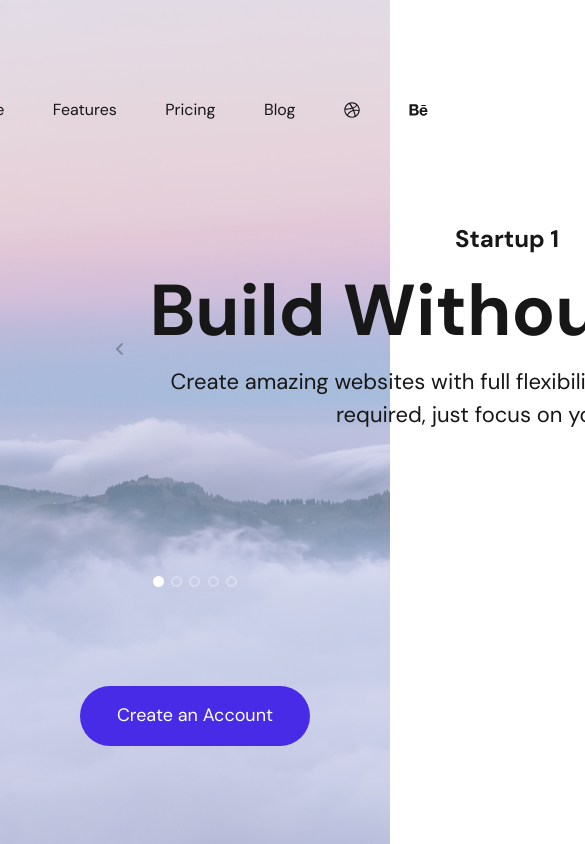
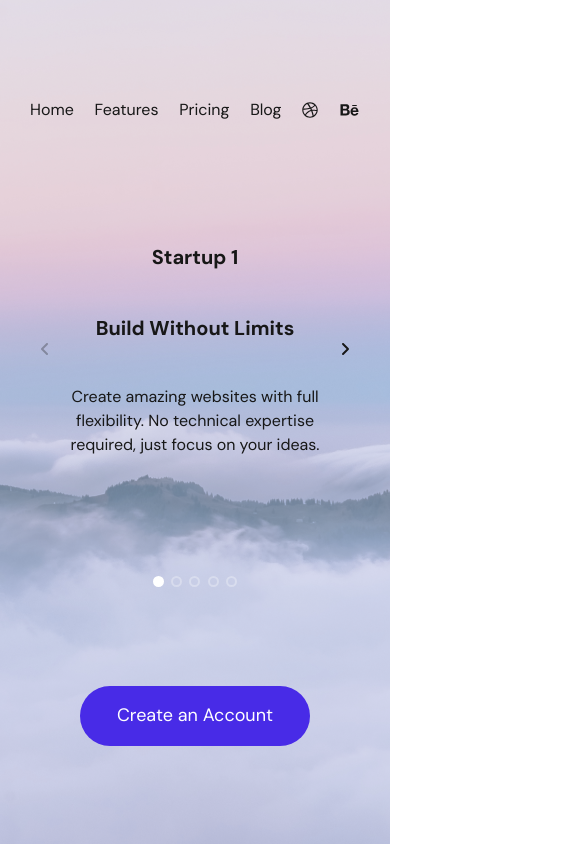
Before and after one commit to JaiKumarSuther/tailwind-nextjs-practice, a Next.js app: page / in a window 390 px wide. Shown: the top 844 px of the page, 585 px wide, since content can reach past the window. Built offline with nearby package versions, Linux system fonts and the light colour scheme.

Commit message:
updated a bit

```diff
--- a/src/app/page.tsx
+++ b/src/app/page.tsx
@@ -36,10 +36,11 @@ export default function Home() {
     },
     {
       title: "Startup 5",
-      heading: "Seamless Integration",
+      heading: "Forget About Code",
       description:
-        "Integrate your favorite tools and services effortlessly to build a powerful and scalable product.",
-    },
+        "Startup Framework gives you complete freedom over your creative process — you don't have to think about any technical aspects. There are no limits and absolutely no coding.",
+
+    }
   ];
 
   const nextSlide = () => {
@@ -73,8 +74,8 @@ export default function Home() {
 
 
   return (
-    <div className="flex flex-col items-center justify-evenly bg-blue-100 h-[100vh] w-[100vw] px-[115px] bg-[url(/Image.png)]" >
-      <ul className="flex justify-between w-[469px] items-center">
+    <div className="flex flex-col items-center justify-evenly bg-blue-100 h-[100vh] w-[100%] px-[40px] lg:px-[115px] md:px-[65px] bg-[url(/Image.png)]" >
+      <ul className="flex justify-between w-[330px] sm:w-[370px] md:w-[400px] lg:w-[469px] items-center">
         <li className="cursor-pointer">Home</li>
         <li className="cursor-pointer">Features</li>
         <li className="cursor-pointer">Pricing</li>
@@ -82,14 +83,14 @@ export default function Home() {
         <FontAwesomeIcon icon={faDribbble} className="w-[16px] cursor-pointer" />
         <FontAwesomeIcon icon={faBehance} className="w-[21px] cursor-pointer" />
       </ul>
-      <div className="flex gap-3.5 items-center w-[100%] justify-between" >
+      <div className="flex gap-3.5 items-center w-[100%] " >
         <FontAwesomeIcon icon={faAngleLeft} className={`h-[35px] w-[11px] cursor-pointer
         ${slideNumber === 0 ? "opacity-30": "opacity-100"}`}
         onClick={prevSlide}/>
-        <div className="flex flex-col items-center justify h-[257px]">
-          <h3 className="text-[24px] font-bold">{slides[slideNumber].title}</h3>
-          <h1 className="text-[72px] font-bold">{slides[slideNumber].heading}</h1>
-          <p className="text-[22px] font-medium text-center w-[736px] p-0">
+        <div className="flex flex-col items-center justify-around h-[257px]">
+          <h3 className="text-[20px] font-bold ">{slides[slideNumber].title}</h3>
+          <h1 className="text-[20px] text-center font-bold sm:text-[40px]  md:text-[55px] lg:text-[72px]">{slides[slideNumber].heading}</h1>
+          <p className="text-[16px] sm:text-[18px] md:text-[20px] lg:text-[22px] font-medium text-center px-0 ">
           {slides[slideNumber].description}
           </p>
 
```
